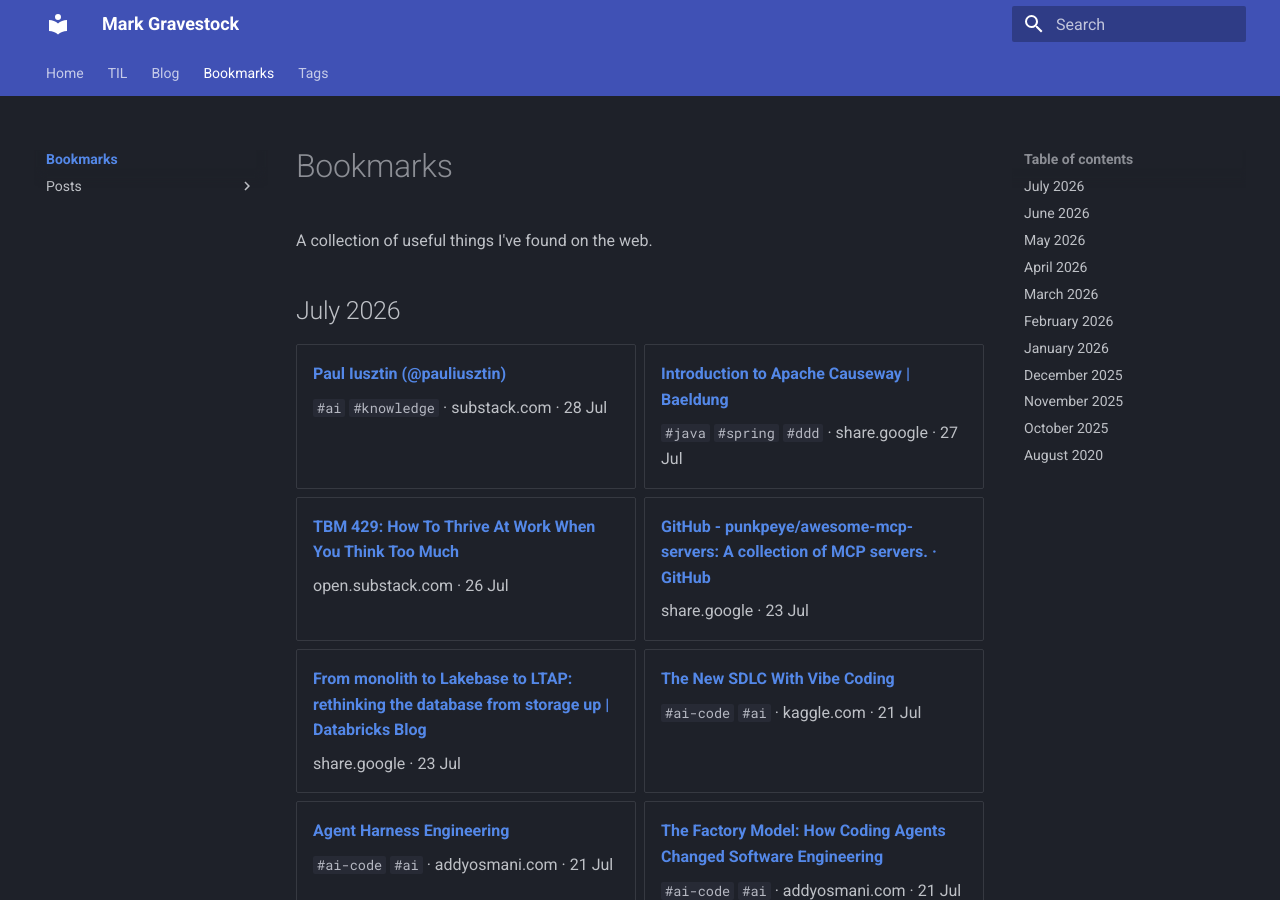
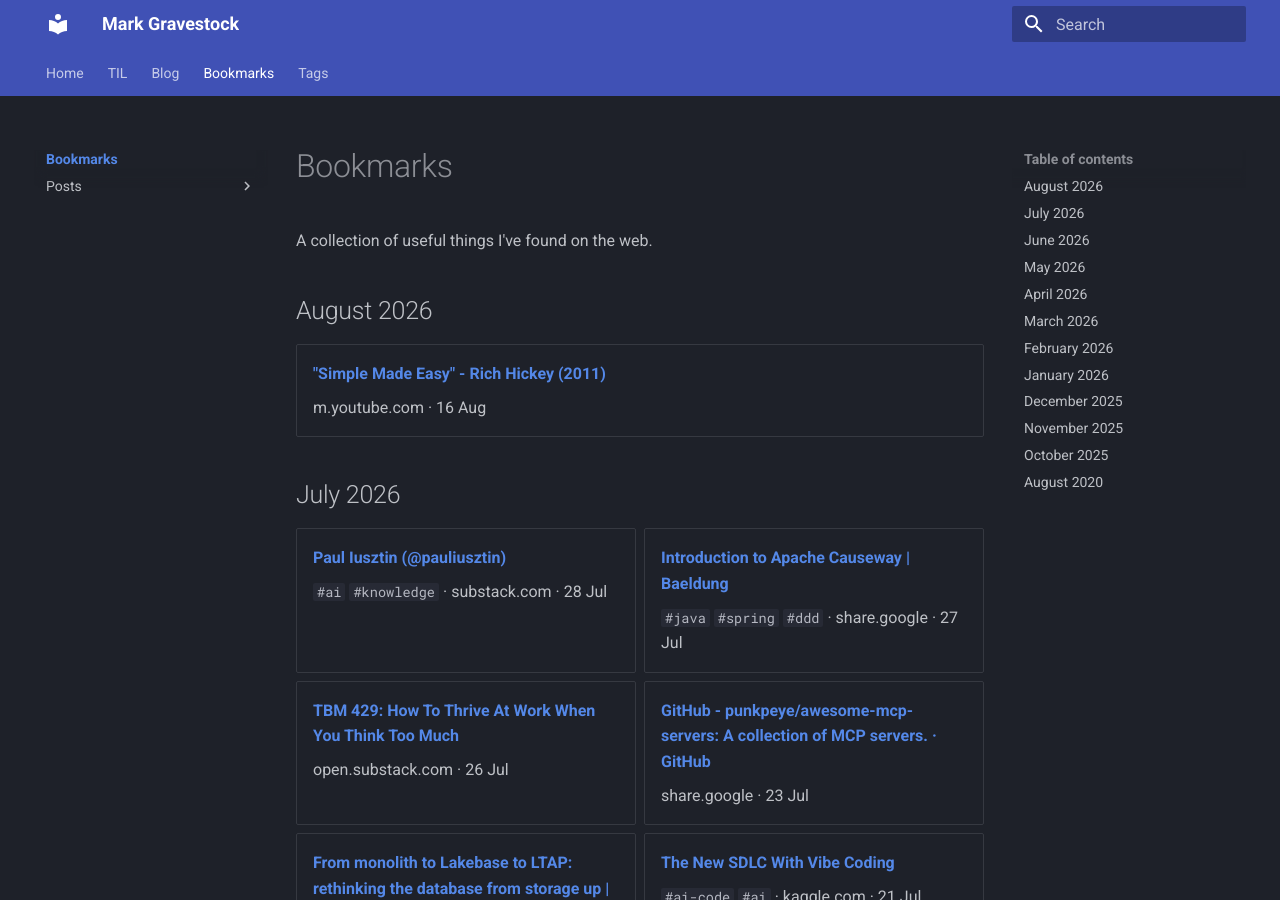
Before and after one commit to MarkGravestock/personal-site, an MkDocs documentation site: the page built from docs/bookmarks/index.md, in a window 1280 px wide and 900 px high. Built offline with MkDocs 1.6.1 and Material for MkDocs 9.7.7, drawn with Linux system fonts in a browser that asks for light colours.

Commit message:
chore: update bookmarks 2026-08-16

```diff
--- a/docs/bookmarks/index.md
+++ b/docs/bookmarks/index.md
@@ -4,6 +4,16 @@ title: Bookmarks
 # Bookmarks
 
 A collection of useful things I've found on the web.
+
+## August 2026
+
+<div class="grid cards" markdown>
+
+- **["Simple Made Easy" - Rich Hickey (2011)](posts/2026-08-16-simple-made-easy-rich-hickey-2011.md)**
+
+    m.youtube.com · 16 Aug
+
+</div>
 
 ## July 2026
 
```
Also changed, not shown: docs/bookmarks/posts/2026-08-16-simple-made-easy-rich-hickey-2011.md (added, +8 -0 lines).
